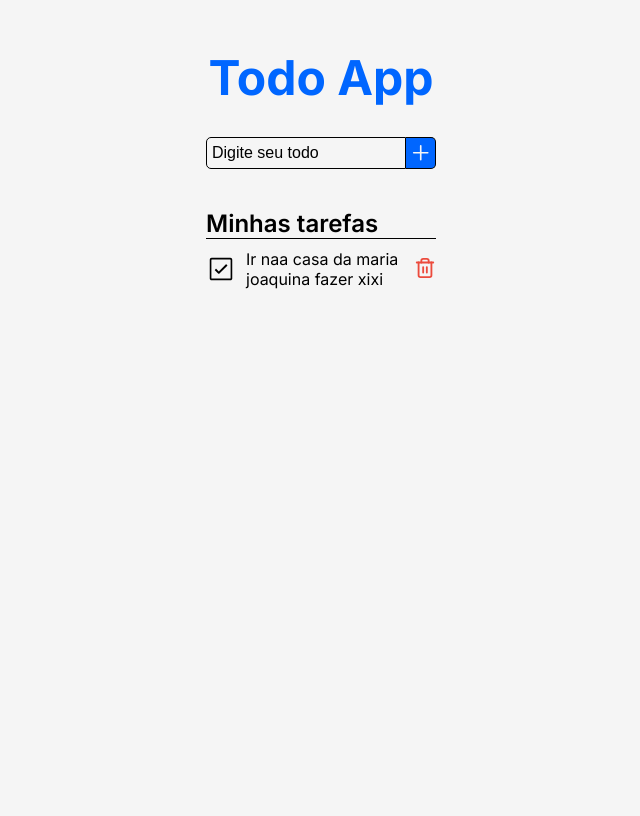
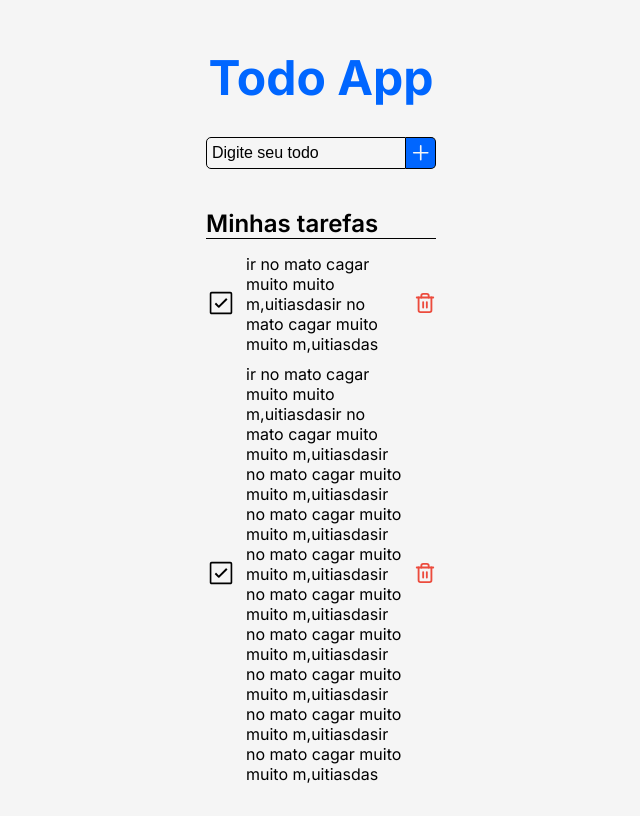
Before and after one commit to NicolasPFerraz/todo-app, a React (Vite) app: page / in a window 1280 px wide. Shown: the part 134-950 px from the top of the page, without its empty margins (319-959 px from the left). Before the commit the page ends 800 px from the top, so only its background shows below. Built offline with nearby package versions, Linux system fonts and the light colour scheme; data requests are answered from the project's data file.

Commit message:
style: make task container flexible by setting checkBoxContainer height to auto

```diff
--- a/db.json
+++ b/db.json
@@ -1,8 +1,13 @@
 {
   "tasks": [
     {
-      "id": "4746",
-      "description": "Ir naa casa da maria joaquina fazer xixi",
+      "id": "7d56",
+      "description": "ir no mato cagar muito muito m,uitiasdasir no mato cagar muito muito m,uitiasdas",
+      "completed": false
+    },
+    {
+      "id": "1a67",
+      "description": "ir no mato cagar muito muito m,uitiasdasir no mato cagar muito muito m,uitiasdasir no mato cagar muito muito m,uitiasdasir no mato cagar muito muito m,uitiasdasir no mato cagar muito muito m,uitiasdasir no mato cagar muito muito m,uitiasdasir no mato cagar muito muito m,uitiasdasir no mato cagar muito muito m,uitiasdasir no mato cagar muito muito m,uitiasdasir no mato cagar muito muito m,uitiasdas",
       "completed": false
     }
   ]
--- a/src/components/ListItem.module.css
+++ b/src/components/ListItem.module.css
@@ -2,7 +2,6 @@
 .taskContainer {
   display: flex;
   align-items: center;
-  height: 30px;
 }
 
 /* Checkbox container: centers the check icon */
@@ -10,7 +9,7 @@
   display: flex;
   align-items: center;
   width: 208px;
-  height: 30px;
+  height: auto;
 }
 
 /* Check button: removes border, background, and default color */
--- a/src/components/addTaskInput.module.css
+++ b/src/components/addTaskInput.module.css
@@ -8,7 +8,7 @@
   width: 200px;
   border-radius: 5px 0 0 5px;
   border: 1px solid #000000;
-  padding-left: 5px;
+  padding: 0 5px 0 5px;
   background-color: transparent;
 }
 
```
